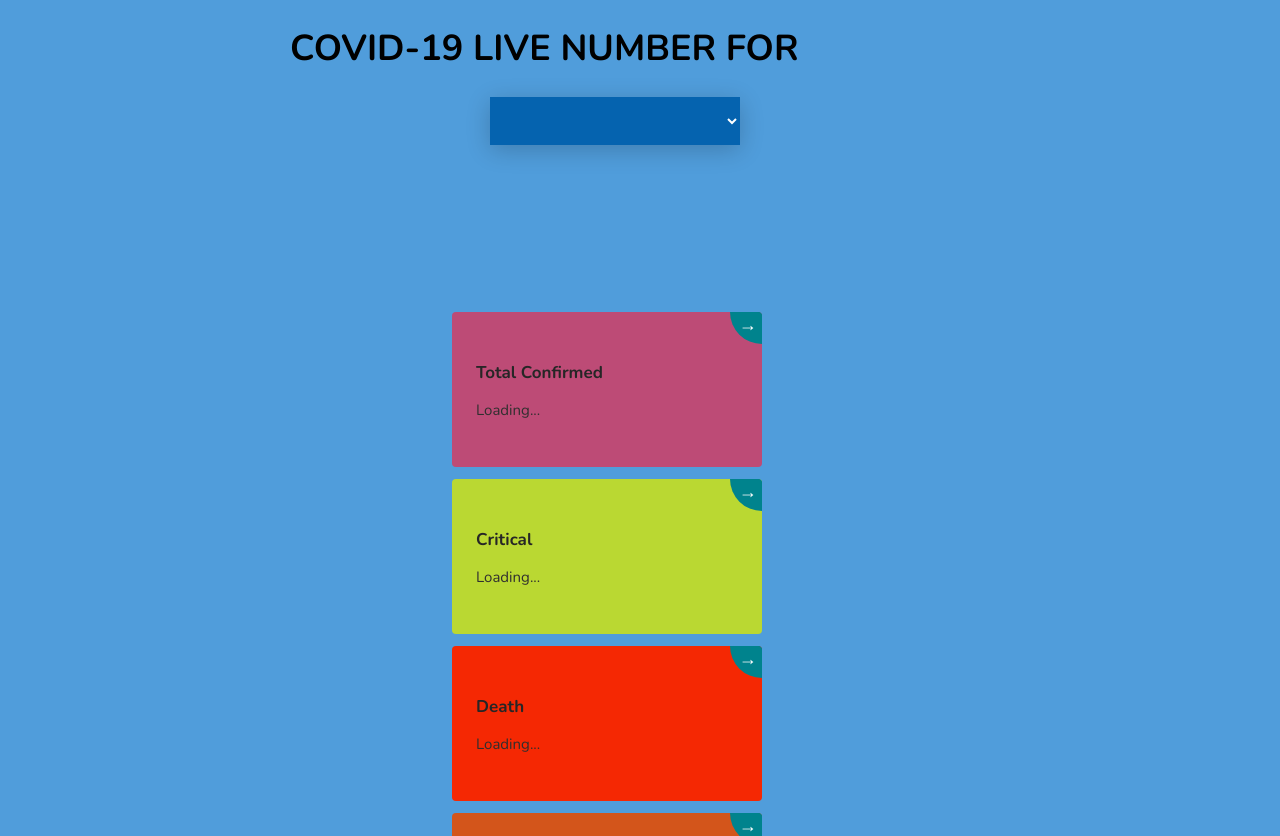
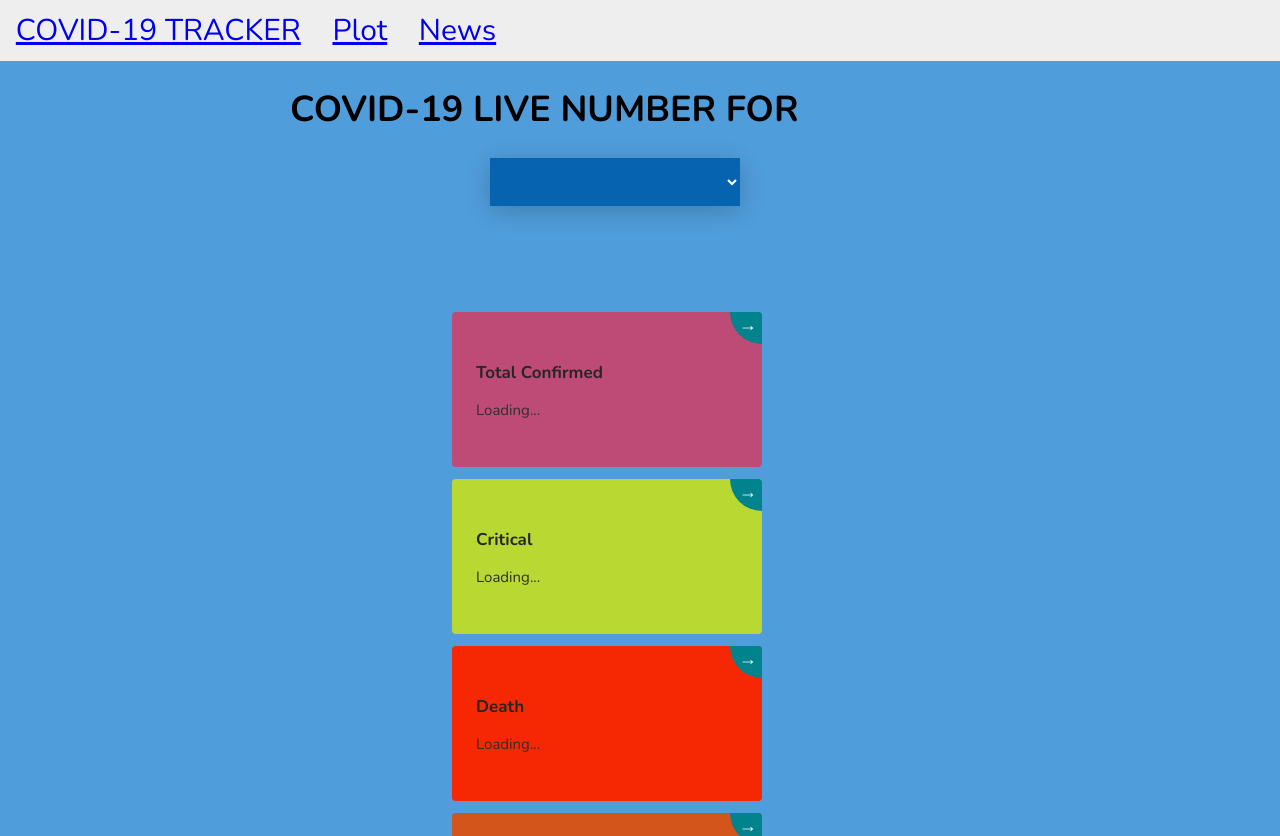
Before and after one commit to xius666/CMPUT401Hackathon, a Django app: template covidtracker/track/templates/index.html in a window 1280 px wide. Shown: the top 836 px of the page. Run offline with Django 3.2, Linux system fonts and the light colour scheme; the template is opened without the code that fills it: most values are stand-ins (such as "Sample title", 1, 10 or a date in 2020).

Commit message:
add nav bar

```diff
--- /dev/null
+++ b/covidtracker/static/base.css
@@ -0,0 +1,43 @@
+@import url("https://fonts.googleapis.com/css?family=Nunito:400,700");
+
+html,
+.select {
+  margin-left: auto;
+  margin-right: auto;
+}
+
+html,
+body {
+  font-family: "Nunito", sans-serif;
+  font-size: 18px;
+}
+
+.mainbar {
+    display: inline-block;
+    background-color: #eeeeee;
+    width: 100%;
+    padding-top: 10px;
+    padding-bottom: 10px;
+    top: 0%;
+}
+
+.mainbar_buttons{
+    width: 40%;
+    display: flex;
+    justify-content: space-around;
+    flex-direction: row;
+}
+
+.main_bar_title {
+    font-size: 30px;
+}
+
+.main_bar_button {
+    font-size: 30px;
+}
+
+.title {
+    width: 700px;
+    margin-left: auto;
+    margin-right: auto;
+}
--- /dev/null
+++ b/covidtracker/templates/base.html
@@ -0,0 +1,23 @@
+{% load static %}
+<!DOCTYPE html>
+<html lang="en">
+
+<head>
+  <title>{% block title %}COVID-19 TRACKER{% endblock %}</title>
+  <link rel="stylesheet" href="{% static 'base.css' %}">
+  {% block stylesheets %}{% endblock %}
+</head>
+
+<body>
+  <div class="mainbar">
+    <div class="mainbar_buttons">
+      <a href="/" class='main_bar_title' class='main_bar_button'>COVID-19 TRACKER</h1>
+      <a href="/" class='main_bar_button'>Plot</a>
+      <a href="/" class='main_bar_button'>News</a>
+    </div>
+  </div>
+  {% block content %}
+  {% endblock %}
+</body>
+
+</html>
--- a/covidtracker/track/static/scripts/api_fetch.js
+++ b/covidtracker/track/static/scripts/api_fetch.js
@@ -1,23 +1,165 @@
-const data = null;
-console.log("hello")
+let total = {};
+let death = {};
 
-const xhr = new XMLHttpRequest();
-xhr.withCredentials = true;
+function drop_down_onchange() {
+    let country = document.getElementById("country_selection").value;
+    console.log(country);
 
-xhr.addEventListener("readystatechange", function () {
-	if (this.readyState === 4) {
-        try{
-            console.log(this.responseText);
+    document.getElementById("title_content").innerText =
+        "COVID-19 LIVE NUMBER FOR " + country;
+
+    let cards = document.getElementsByClassName("small");
+    cards[0].innerText = "Loading...";
+    cards[1].innerText = "Loading...";
+    cards[2].innerText = "Loading...";
+    cards[3].innerText = "Loading...";
+
+    country =
+        country === null || country == ">---select a country---"
+            ? fetch_data_by_country("canada")
+            : fetch_data_by_country(country);
+}
+
+function drop_down_onchange_for_plot() {
+    dates = [];
+
+    for (i = 9; i > 0; i--) {
+        var current_date = new Date();
+        var pastDate = current_date.getDate() - i;
+        current_date.setDate(pastDate);
+        dates.push(current_date.toISOString().split("T")[0]);
+    }
+    // console.log(dates);
+    /*dates.forEach((date) => {
+      console.log(date);
+      country = document.getElementById("country_selection").value;
+      country =
+        country === null || country == ">---select a country---"
+          ? fetch_data_by_country_date("canada", date)
+          : fetch_data_by_country_date(country, date);
+    });*/
+    country = document.getElementById("country_selection").value;
+    country =
+        country === null || country == ">---select a country---"
+            ? fetch_data_by_country_date("Canada", dates)
+            : fetch_data_by_country_date(country, dates);
+}
+
+function fetch_data_by_country(country) {
+    fetch(
+        "https://covid-193.p.rapidapi.com/statistics?country=" + country,
+        {
+            method: "GET",
+            headers: {
+                "x-rapidapi-key":
+                    "cf0cc6c39fmsh6978155cd15ca71p1c62bajsn4453d836d5f9",
+                "x-rapidapi-host": "covid-193.p.rapidapi.com",
+            },
         }
-        catch(e) {
-            console.log('Error_api_fetch_1: ' + e.name);
-        }
+    ).then((response) => {
+        response
+            .json()
+            .then((data) => {
+                //console.log(data.response);
+                test = data;
+                let cards = document.getElementsByClassName("small");
+                cards[0].innerText = data.response[0].cases.total
+                    ? data.response[0].cases.total
+                    : 0;
+                cards[1].innerText = data.response[0].cases.critical
+                    ? data.response[0].cases.critical
+                    : 0;
+                cards[2].innerText = data.response[0].deaths.total
+                    ? data.response[0].deaths.total
+                    : 0;
+                cards[3].innerText = data.response[0].cases.recovered
+                    ? data.response[0].cases.recovered
+                    : 0;
+            })
+            .catch((err) => {
+                console.error(err);
+            });
+    });
+}
+
+function fetch_data_by_country_date(country, dates) {
+    console.log(country, dates);
+    total = {};
+    const fetch1 = async (country, date) => {
+        await fetch(
+            "https://covid-193.p.rapidapi.com/history?country=" +
+            country +
+            "&day=" +
+            date,
+            {
+                method: "GET",
+                redirect: "follow",
+                headers: {
+                    "x-rapidapi-key":
+                        "1e2f4f94dbmsh9fc0dcd6b9a82fap1516edjsn402832e9ca33",
+                    "x-rapidapi-host": "covid-193.p.rapidapi.com",
+                },
+            }
+        ).then((response) => {
+            response.json().then((data) => {
+                console.log(data);
+                try{
+                    total[date] = data["response"][0]["cases"]["new"];
+                } catch {
+                    total[date] = 0;
+                }
+                try{
+                    death[date] = data["response"][0]["deaths"]["new"];
+                } catch {
+                    death[date] = 0;
+                }
+
+                plot();
+            });
+        });
+    };
+    dates.forEach((date) => {
+        fetch1(country, date);
+        console.log(total);
+    });
+}
+
+function plot() {
+    let my_chart;
+    const ctx = document.getElementById("myChart").getContext("2d");
+    if (my_chart) {
+        my_chart.destroy();
     }
-
-});
-
-xhr.open("GET", "https://covid-193.p.rapidapi.com/statistics");
-xhr.setRequestHeader("x-rapidapi-key", "SIGN-UP-FOR-KEY");
-xhr.setRequestHeader("x-rapidapi-host", "covid-193.p.rapidapi.com");
-
-xhr.send(data);
+    console.log(Object.keys(total));
+    my_chart = new Chart(ctx, {
+        type: "bar",
+        data: {
+            datasets: [
+                {
+                    label: "New cases",
+                    data: Object.values(total),
+                    borderColor: "#FFF",
+                    backgroundColor: "#FFF",
+                    borderWidth: 1,
+                },
+                {
+                    label: "New Death",
+                    data: Object.values(death),
+                    borderColor: "#f44336",
+                    backgroundColor: "#f44336",
+                    borderWidth: 1,
+                },
+            ],
+            labels: Object.keys(total),
+        },
+        options: {
+            title: {
+                display: true,
+                text: "new cases in the last 9 days",
+                position: "right",
+            },
+            responsive: true,
+            maintainAspectRation: false,
+        },
+    });
+}
--- a/covidtracker/track/static/style/style.css
+++ b/covidtracker/track/static/style/style.css
@@ -1,4 +1,3 @@
-@import url("https://fonts.googleapis.com/css?family=Nunito:400,700");
 
 * {
   transition: all 0.3s ease-out;
@@ -8,24 +7,6 @@
   width: 600px;
   margin-left: -100px;
   margin-top: 150px;
-}
-.title {
-  width: 700px;
-  margin-left: auto;
-  margin-right: auto;
-}
-
-html,
-.select {
-  width: 1000px;
-  margin-left: auto;
-  margin-right: auto;
-}
-html,
-body {
-  height: 100%;
-  font-family: "Nunito", sans-serif;
-  font-size: 18px;
 }
 
 .container {
--- a/covidtracker/track/templates/index.html
+++ b/covidtracker/track/templates/index.html
@@ -1,24 +1,22 @@
+{% extends "base.html" %}
 {% load static %}
-<!DOCTYPE html>
-
-<html lang="en">
-  <script
-    src="https://cdnjs.cloudflare.com/ajax/libs/Chart.js/2.9.4/Chart.min.js"
-    integrity="sha512-d9xgZrVZpmmQlfonhQUvTR7lMPtO7NkZMkA0ABN3PHCbKA5nqylQ/yWlFAyY6hYgdF1Qh6nYiuADWwKB4C2WSw=="
-    crossorigin="anonymous"
-  ></script>
-  <head>
+{% block title %}COVID-19 TRACKER{% endblock %}
+{% block stylesheets %}
 <link rel="stylesheet" href="{% static 'style/style.css' %}" />
 <link rel="stylesheet" href="{% static 'style/select_box.css' %}" />
+{% endblock %}
+{% block content %}
+<script type="text/javascript" src = "{% static 'scripts/api_fetch.js'%}" ></script>
+<script src="https://cdnjs.cloudflare.com/ajax/libs/Chart.js/2.9.4/Chart.min.js"
+  integrity="sha512-d9xgZrVZpmmQlfonhQUvTR7lMPtO7NkZMkA0ABN3PHCbKA5nqylQ/yWlFAyY6hYgdF1Qh6nYiuADWwKB4C2WSw=="
+  crossorigin="anonymous"></script>
 
-    <title>COVID-19 TRACKER</title>
-  </head>
 <div class="title">
   <h1 id="title_content">COVID-19 LIVE NUMBER FOR Canada</h1>
 </div>
 
 <form class="box">
-    <select name="drop1" onchange="drop_down_onchange()" id="country_selection">
+  <select name="drop1" onchange=drop_down_onchange(),drop_down_onchange_for_plot() id="country_selection">
     {% for c in country_list %}
     <option>{{ c|slice:"1:-1" }}</option>
     {% endfor %}
@@ -26,10 +24,7 @@
 </form>
 
 <div class="container">
-    <a
-      class="card1"
-      href="https://www.cdc.gov/coronavirus/2019-nCoV/index.html"
-    >
+  <a class="card1" href="https://www.cdc.gov/coronavirus/2019-nCoV/index.html">
     <h3>Total Confirmed</h3>
     <p class="small">Loading...</p>
     <div class="go-corner" href="#">
@@ -63,178 +58,13 @@
     </div>
   </a>
 
-    <!-- <a class="card5" href="#">
-      <h3>Recovered</h3>
-      <p class="small">+100</p>
-      <div class="dimmer"></div>
-      <div class="go-corner" href="#">
-        <div class="go-arrow">→</div>
-      </div>
-    </a> -->
   <div class="chart">
     <canvas id="myChart"></canvas>
   </div>
 </div>
-
-  <body>
-    <script>
-      let total = {};
-      let death = {};
-      const ctx = document.getElementById("myChart").getContext("2d");
-
-      function drop_down_onchange() {
-        let country = document.getElementById("country_selection").value;
-        console.log(country);
-
-        document.getElementById("title_content").innerText =
-          "COVID-19 LIVE NUMBER FOR " + country;
-
-        let cards = document.getElementsByClassName("small");
-        cards[0].innerText = "Loading...";
-        cards[1].innerText = "Loading...";
-        cards[2].innerText = "Loading...";
-        cards[3].innerText = "Loading...";
-
-        country =
-          country === null || country == ">---select a country---"
-            ? fetch_data_by_country("canada")
-            : fetch_data_by_country(country);
-        dates = [];
-
-        for (i = 9; i > 0; i--) {
-          var current_date = new Date();
-          var pastDate = current_date.getDate() - i;
-          current_date.setDate(pastDate);
-          dates.push(current_date.toISOString().split("T")[0]);
-        }
-        console.log(dates);
-        /*dates.forEach((date) => {
-          console.log(date);
-          country = document.getElementById("country_selection").value;
-          country =
-            country === null || country == ">---select a country---"
-              ? fetch_data_by_country_date("canada", date)
-              : fetch_data_by_country_date(country, date);
-        });*/
-        country = document.getElementById("country_selection").value;
-        country =
-          country === null || country == ">---select a country---"
-            ? fetch_data_by_country_date("Canada", dates)
-            : fetch_data_by_country_date(country, dates);
-      }
-      function fetch_data_by_country(country) {
-        fetch(
-          "https://covid-193.p.rapidapi.com/statistics?country=" + country,
-          {
-            method: "GET",
-            headers: {
-              "x-rapidapi-key":
-                "cf0cc6c39fmsh6978155cd15ca71p1c62bajsn4453d836d5f9",
-              "x-rapidapi-host": "covid-193.p.rapidapi.com",
-            },
-          }
-        ).then((response) => {
-          response
-            .json()
-            .then((data) => {
-              //console.log(data.response);
-              test = data;
-              let cards = document.getElementsByClassName("small");
-              cards[0].innerText = data.response[0].cases.total
-                ? data.response[0].cases.total
-                : 0;
-              cards[1].innerText = data.response[0].cases.critical
-                ? data.response[0].cases.critical
-                : 0;
-              cards[2].innerText = data.response[0].deaths.total
-                ? data.response[0].deaths.total
-                : 0;
-              cards[3].innerText = data.response[0].cases.recovered
-                ? data.response[0].cases.recovered
-                : 0;
-            })
-            .catch((err) => {
-              console.error(err);
-            });
-        });
-      }
-      function fetch_data_by_country_date(country, dates) {
-        console.log(country, dates);
-        total = {};
-        const fetch1 = async (country, date) => {
-          await fetch(
-            "https://covid-193.p.rapidapi.com/history?country=" +
-              country +
-              "&day=" +
-              date,
-            {
-              method: "GET",
-              redirect: "follow",
-              headers: {
-                "x-rapidapi-key":
-                  "1e2f4f94dbmsh9fc0dcd6b9a82fap1516edjsn402832e9ca33",
-                "x-rapidapi-host": "covid-193.p.rapidapi.com",
-              },
-            }
-          ).then((response) => {
-            response.json().then((data) => {
-              console.log(data);
-              total[date] = data["response"][0]["cases"]["new"];
-              death[date] = data["response"][0]["deaths"]["new"];
-              plot();
-            });
-          });
-        };
-        dates.forEach((date) => {
-          fetch1(country, date);
-          console.log(total);
-        });
-      }
-
-      let my_chart;
-
-      function plot() {
-        if (my_chart) {
-          my_chart.destroy();
-        }
-        console.log(Object.keys(total));
-        my_chart = new Chart(ctx, {
-          type: "bar",
-          data: {
-            datasets: [
-              {
-                label: "New cases",
-                data: Object.values(total),
-                borderColor: "#FFF",
-                backgroundColor: "#FFF",
-                borderWidth: 1,
-              },
-              {
-                label: "New Death",
-                data: Object.values(death),
-                borderColor: "#f44336",
-                backgroundColor: "#f44336",
-                borderWidth: 1,
-              },
-            ],
-            labels: Object.keys(total),
-          },
-          options: {
-            title: {
-              display: true,
-              text: "new cases in the last 9 days",
-              position: "right",
-            },
-            responsive: true,
-            maintainAspectRation: false,
-          },
-        });
-      }
-    </script>
-
 <script>
   document.getElementById("country_selection").value = "Canada";
   drop_down_onchange();
+  drop_down_onchange_for_plot();
 </script>
-  </body>
-</html>
+{% endblock %}
--- a/covidtracker/track/views.py
+++ b/covidtracker/track/views.py
@@ -20,7 +20,7 @@ def base(request):
 
     for text in countryText:
         splitText = text.split('population')
-        if splitText[1][2] != 'n':
+        if splitText[1][2] != 'n' and 'ccedil' not in splitText[0][0:-2]:
             countryList.append(splitText[0][0:-2])
 
     countryList.sort()
```
Also changed, not shown: covidtracker/covidtracker/settings.py (+6 -1 lines), 1 other file. Lines whose indentation alone changed are shown as unchanged.
